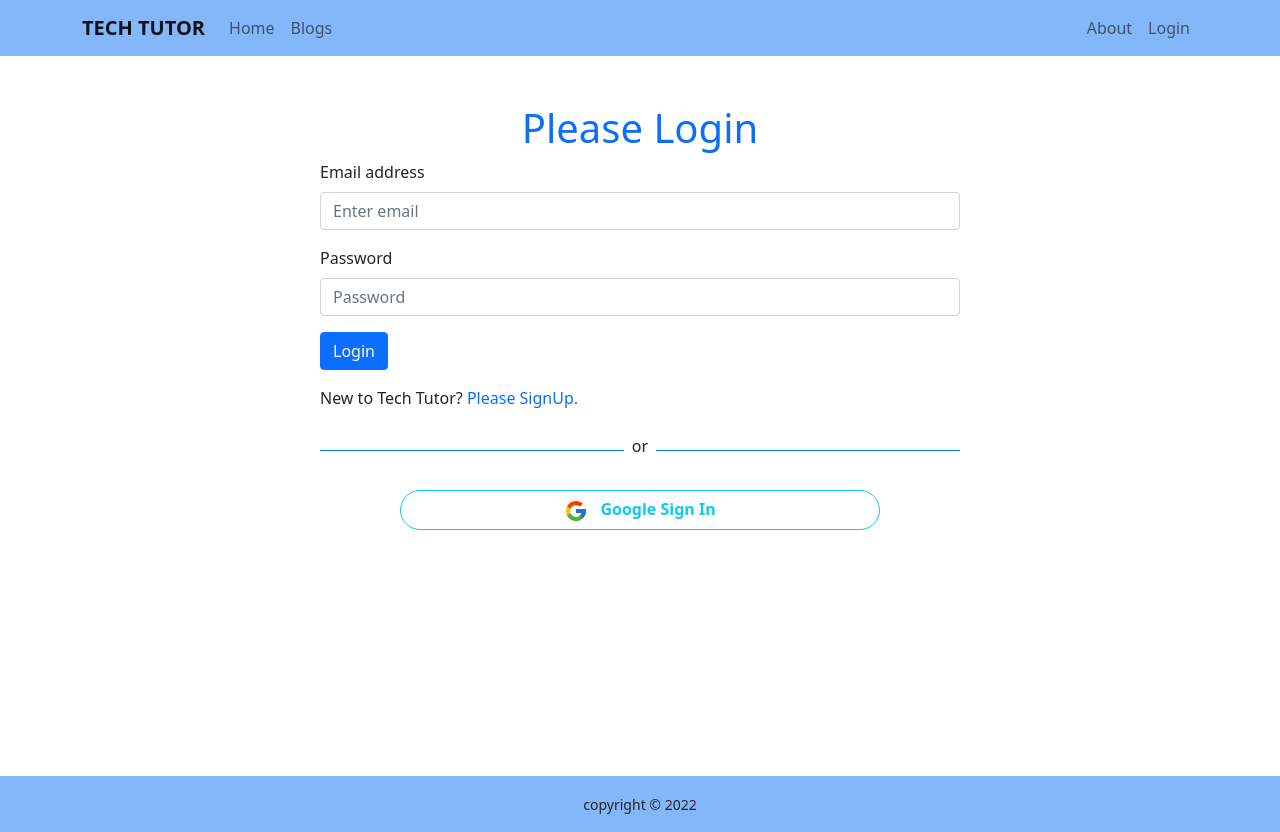
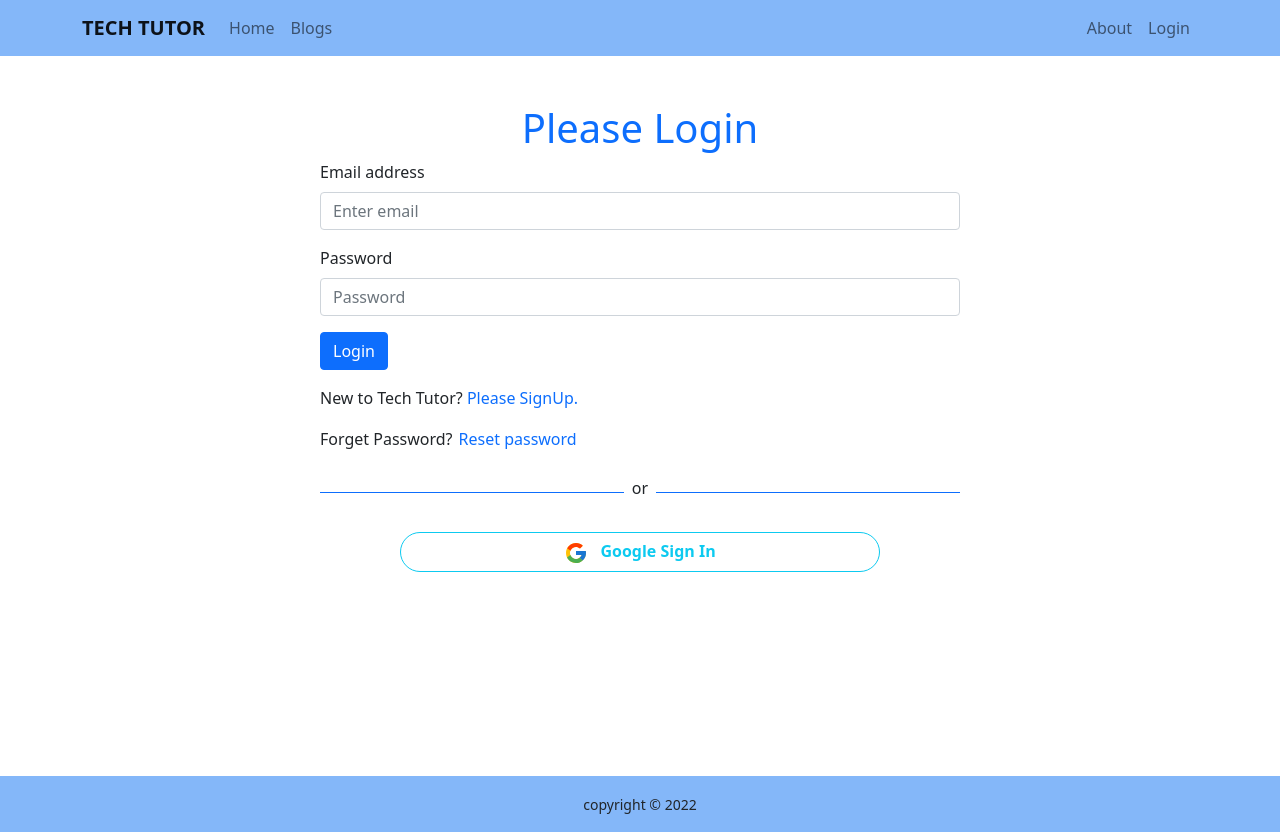
Before and after one commit to rayhan1650/tech-tutor, a React (Create React App) app: page /login in a window 1280 px wide. Built offline with nearby package versions, Linux system fonts and the light colour scheme; no server answers.

Commit message:
implement reset password

```diff
--- a/src/Pages/Login/Login/Login.js
+++ b/src/Pages/Login/Login/Login.js
@@ -1,6 +1,9 @@
 import React, { useRef } from "react";
 import { Button, Form } from "react-bootstrap";
-import { useSignInWithEmailAndPassword } from "react-firebase-hooks/auth";
+import {
+  useSendPasswordResetEmail,
+  useSignInWithEmailAndPassword,
+} from "react-firebase-hooks/auth";
 import { Link, useLocation, useNavigate } from "react-router-dom";
 import auth from "../../../firebase.init";
 import SocialLogin from "../SocialLogin/SocialLogin";
@@ -9,6 +12,8 @@ import "./Login.css";
 const Login = () => {
   const emailRef = useRef("");
   const passwordRef = useRef("");
+  const [sendPasswordResetEmail, sending, passwordResetError] =
+    useSendPasswordResetEmail(auth);
   const [signInWithEmailAndPassword, user, loading, error] =
     useSignInWithEmailAndPassword(auth);
   const navigate = useNavigate();
@@ -62,6 +67,26 @@ const Login = () => {
       <p className="mt-2 my-link">
         New to Tech Tutor? <Link to="/signup">Please SignUp.</Link>{" "}
       </p>
+      {passwordResetError ? (
+        <p className="text-danger">Error: {passwordResetError.message}</p>
+      ) : (
+        <p></p>
+      )}
+      <p className="mt-2 my-link">
+        Forget Password?
+        <button
+          onClick={async () => {
+            const email = emailRef.current.value;
+            await sendPasswordResetEmail(email);
+            if (email) {
+              alert("Sent email");
+            }
+          }}
+          className="border-0 text-primary bg-transparent"
+        >
+          Reset password
+        </button>{" "}
+      </p>
 
       {/* for social login */}
       <SocialLogin />
```
